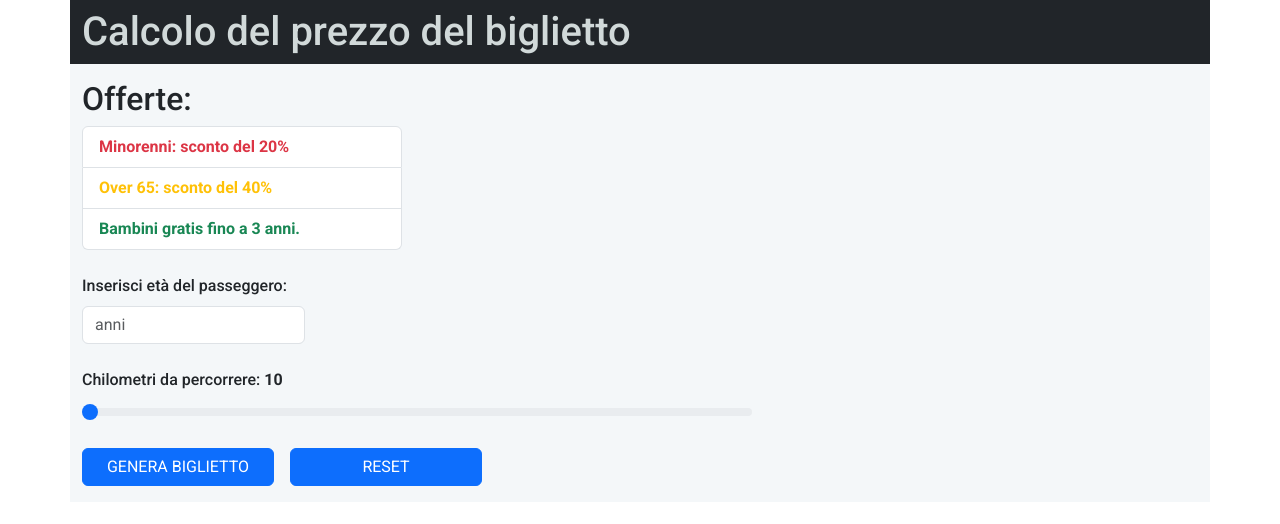
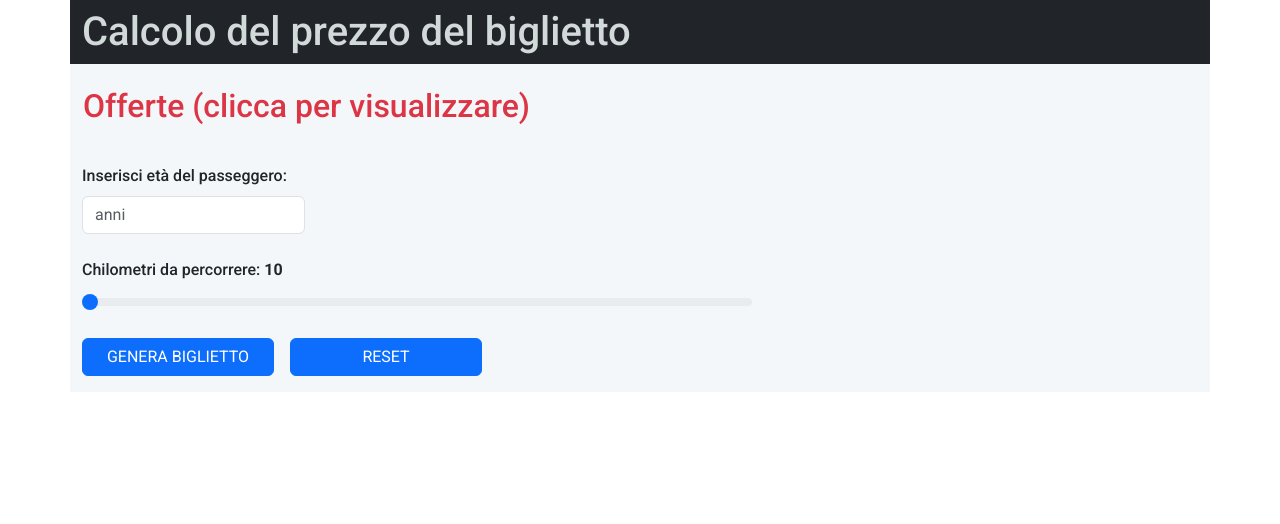
Before and after one commit to giogiosgr/js-biglietto-treno-form, a plain HTML site: page index.html in a window 1280 px wide. Drawn offline with nearby package versions, Linux system fonts and the light colour scheme.

Commit message:
feat: offerte a scomparsa

```diff
--- a/JS/main.js
+++ b/JS/main.js
@@ -13,16 +13,23 @@ const confirm = document.getElementById('confirm');
 const reset = document.getElementById('reset');
 const price = document.getElementById('price');
 const ticket = document.getElementById('ticket');
+const discountLabel = document.getElementById('discountLabel');
+const discountList = document.getElementById('discountList');
 
 //inizializzazione testo della label del range con valore di default
 rangeLabel.innerText = range.value;
 
-//variabile con il costo unitario al kilometro
-const KMcost = 0.21
+//variabile con il costo unitario al chilometro
+const KMcost = 0.21;
 
 //aggiunta evento per mostrare il valore del range input nella sua label
 range.addEventListener("change", function () {
     rangeLabel.innerText = range.value;
+})
+
+//aggiunta evento per visualizzare o meno le offerte al click del mouse
+discountLabel.addEventListener("click", function () {
+    discountList.classList.toggle("d-none");
 })
 
 //aggiunta evento al submit per ricavare i valori di input ed effettuare i calcoli
--- a/index.html
+++ b/index.html
@@ -38,17 +38,19 @@
         </div>
     </header>
     <main>
-        <div class=" container py-3" style="background-color: #F4F7F9">
-            <h2>Offerte:</h2>
-            <ul class="list-group text-warning">
-                <li class="list-group-item fw-bold text-danger" style="width: 20rem;">Minorenni: sconto
-                    del 20%</li>
-                <li class="list-group-item fw-bold text-warning" style="width: 20rem;">Over 65: sconto del
-                    40%</li>
-                <li class="list-group-item fw-bold text-success" style="width: 20rem;">Bambini gratis fino
-                    a 3 anni.
-                </li>
-            </ul>
+        <div class="container py-3" style="background-color: #F4F7F9">
+            <div id="discountLabel" class="btn ps-0">
+                <h2 style="color: #dc3545">Offerte (clicca per visualizzare)</h2>
+                <ul id="discountList" class="list-group text-warning d-none">
+                    <li class="list-group-item fw-bold text-success">Minorenni: sconto
+                        del 20%</li>
+                    <li class="list-group-item fw-bold text-warning">Over 65: sconto del
+                        40%</li>
+                    <li class="list-group-item fw-bold text-danger">Bambini: gratis fino
+                        a 3 anni compiuti.
+                    </li>
+                </ul>
+            </div>
             <!-- FORM -->
             <form id="form">
                 <div>
```
